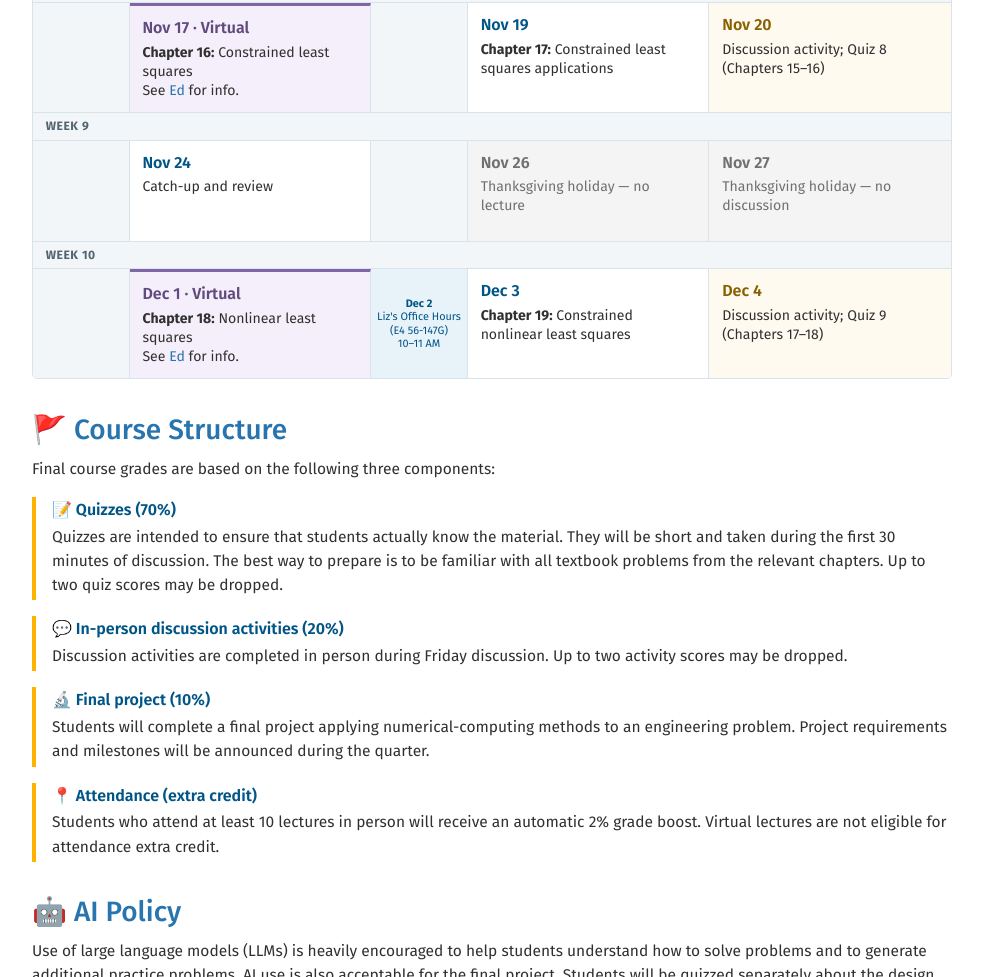
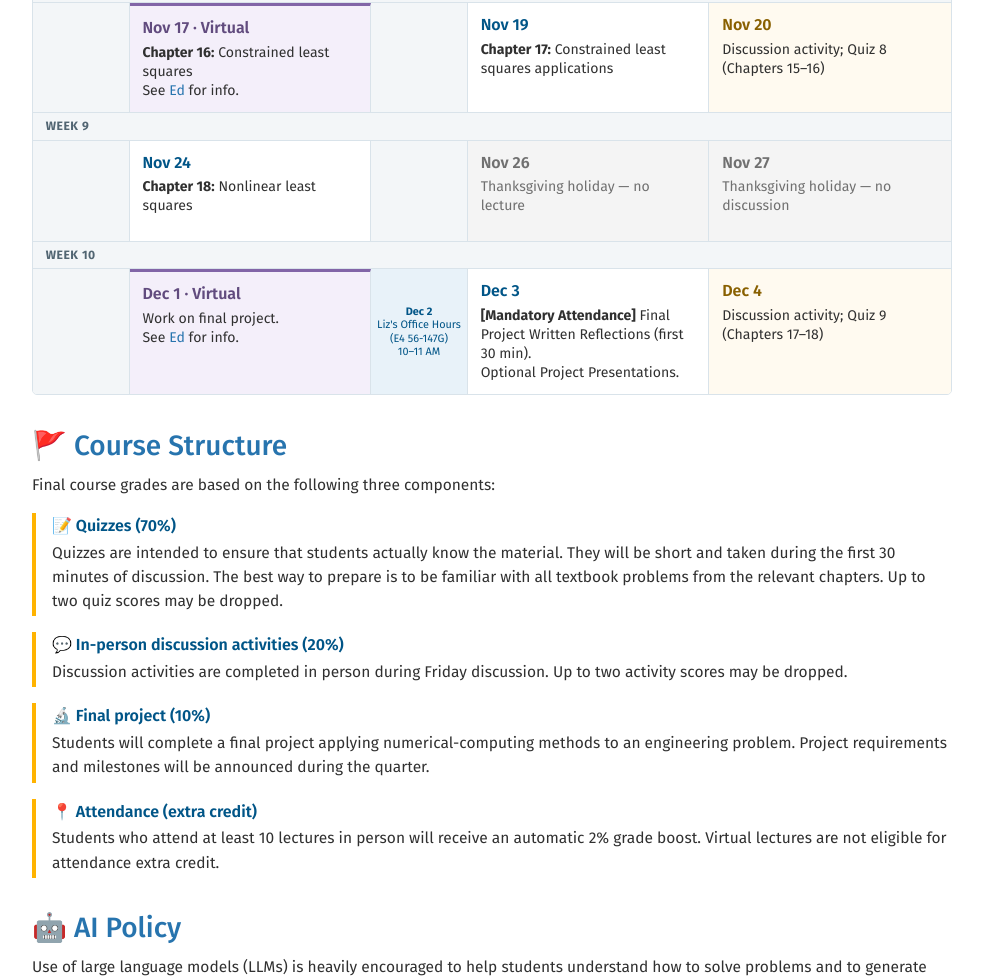
Before and after one commit to LizIzhikevich/ECE133A, a plain HTML site: page index.html in a window 1280 px wide. Shown: the part 2040-3017 px from the top of the page, without its empty margins (148-1131 px from the left). Drawn offline with nearby package versions, Linux system fonts and the light colour scheme.

Commit message:
Update final weeks schedule

```diff
--- a/index.html
+++ b/index.html
@@ -129,7 +129,7 @@
             <div class="schedule-week" role="rowgroup">
               <p class="week-label">Week 9</p>
               <div class="schedule-filler" aria-hidden="true"></div>
-              <article class="schedule-item" role="cell"><h4>Nov 24</h4><p>Catch-up and review</p></article>
+              <article class="schedule-item" role="cell"><h4>Nov 24</h4><p><strong>Chapter 18:</strong> Nonlinear least squares</p></article>
               <div class="schedule-filler" aria-hidden="true"></div>
               <article class="schedule-item holiday" role="cell"><h4>Nov 26</h4><p>Thanksgiving holiday — no lecture</p></article>
               <article class="schedule-item discussion-item holiday" role="cell"><h4>Nov 27</h4><p>Thanksgiving holiday — no discussion</p></article>
@@ -137,9 +137,9 @@
             <div class="schedule-week" role="rowgroup">
               <p class="week-label">Week 10</p>
               <div class="schedule-filler" aria-hidden="true"></div>
-              <article class="schedule-item virtual-item" role="cell"><h4>Dec 1 · Virtual</h4><p><strong>Chapter 18:</strong> Nonlinear least squares<br>See <a href="https://edstem.org/us/courses/106260">Ed</a> for info.</p></article>
+              <article class="schedule-item virtual-item" role="cell"><h4>Dec 1 · Virtual</h4><p>Work on final project.<br>See <a href="https://edstem.org/us/courses/106260">Ed</a> for info.</p></article>
               <div class="schedule-filler office-hours"><p><strong>Dec 2</strong><br>Liz's Office Hours<br>(E4 56-147G)<br>10–11 AM</p></div>
-              <article class="schedule-item" role="cell"><h4>Dec 3</h4><p><strong>Chapter 19:</strong> Constrained nonlinear least squares</p></article>
+              <article class="schedule-item" role="cell"><h4>Dec 3</h4><p><strong>[Mandatory Attendance]</strong> Final Project Written Reflections (first 30 min).<br>Optional Project Presentations.</p></article>
               <article class="schedule-item discussion-item" role="cell"><h4>Dec 4</h4><p>Discussion activity; Quiz 9 (Chapters 17–18)</p></article>
             </div>
           </div>
```
